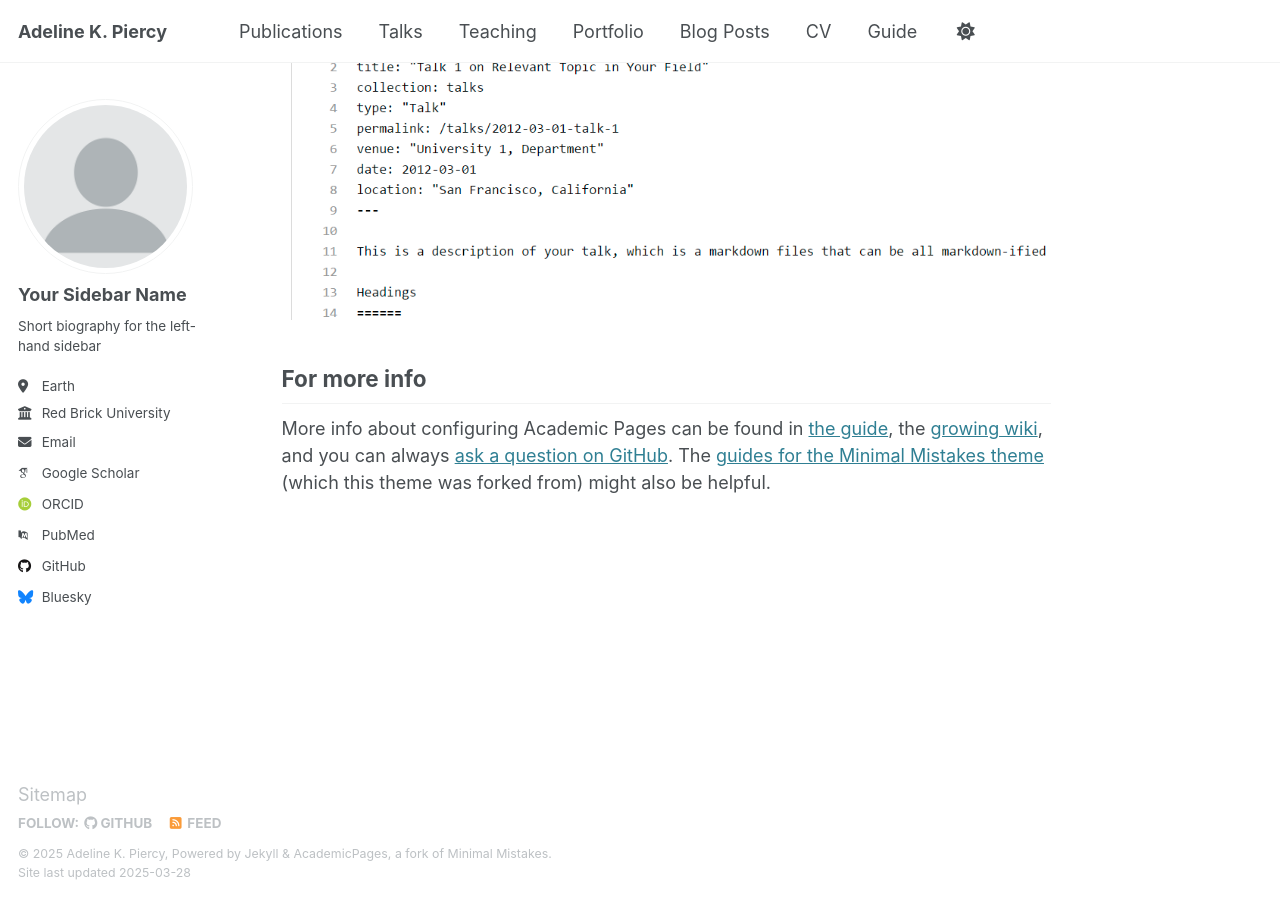
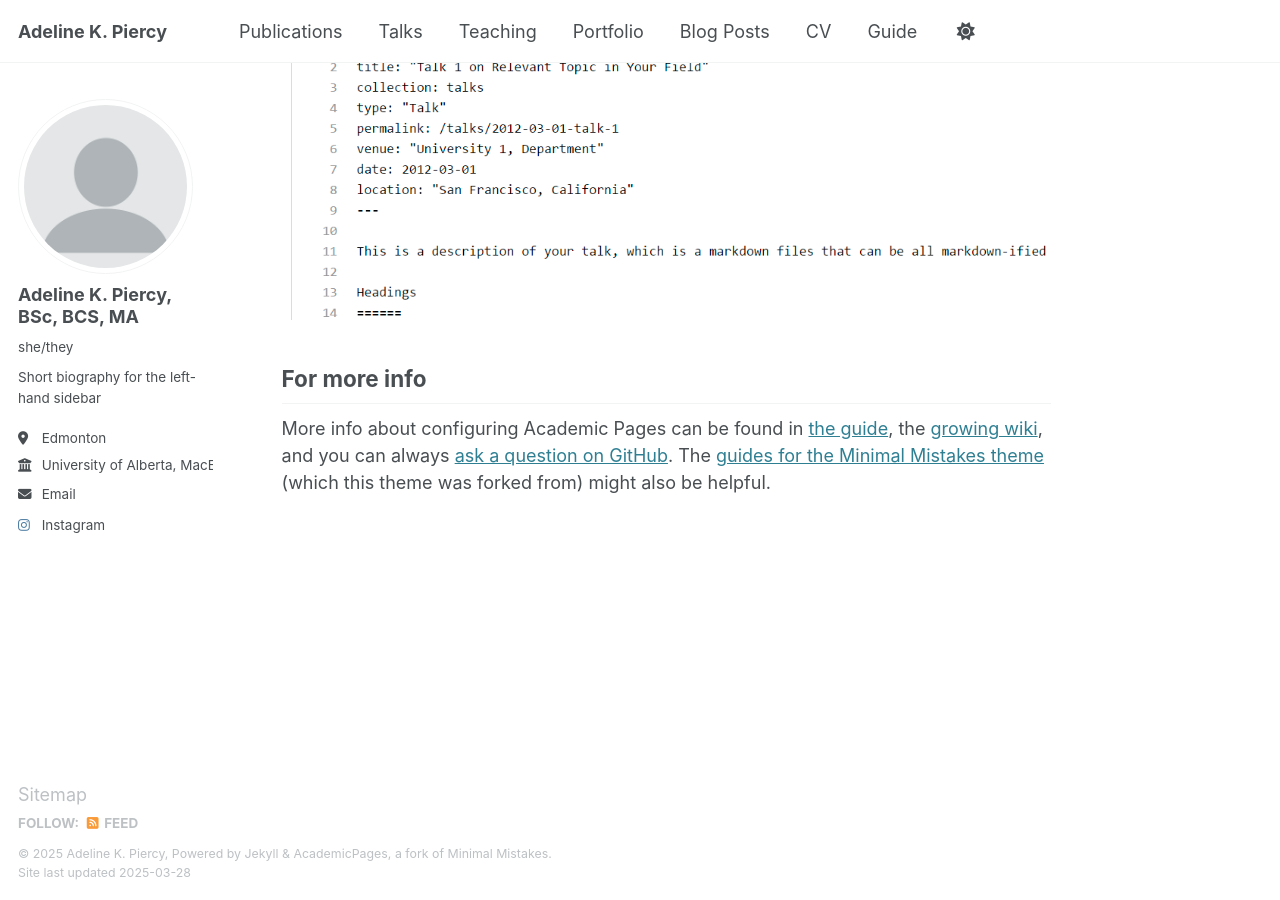
Before and after one commit to akpiercy/me, a Jekyll site: the page built from _pages/about.md, in a window 1280 px wide and 900 px high, scrolled down 2635 px. Built offline with Jekyll 4.4.1, drawn with Linux system fonts in a browser that asks for light colours; some web fonts are replaced.

Commit message:
Update _config.yml

```diff
--- a/_config.yml
+++ b/_config.yml
@@ -23,21 +23,21 @@ repository               : "me/akpiercy.github.io"
 author:
   # Biographic information
   avatar           : "profile.png"
-  name             : "Your Sidebar Name"
-  pronouns         : # example: "she/her"
+  name             : "Adeline K. Piercy, BSc, BCS, MA"
+  pronouns         : "she/they"
   bio              : "Short biography for the left-hand sidebar"
-  location         : "Earth"
-  employer         : "Red Brick University"
+  location         : "Edmonton"
+  employer         : "University of Alberta, MacEwan University"
   uri              : # URL
-  email            : "none@example.org"
+  email            : "akpiercy@ualberta.ca"
 
   # Academic websites
   arxiv            : # URL - Update with the correct link to your profile
-  googlescholar    : "https://scholar.google.com/citations?user=PS_CX0AAAAAJ"
+  googlescholar    : # "https://scholar.google.com/citations?user=PS_CX0AAAAAJ"
   impactstory      : # URL
-  orcid            : "http://orcid.org/yourorcidurl"
+  orcid            : # "http://orcid.org/yourorcidurl"
   semantic         : # URL
-  pubmed           : "https://www.ncbi.nlm.nih.gov/pubmed/?term=john+snow"
+  pubmed           : # "https://www.ncbi.nlm.nih.gov/pubmed/?term=john+snow"
   researchgate     : # URL
   scopus           : # URL
 
@@ -45,19 +45,19 @@ author:
   bitbucket        : # Username - Update with your username on the site
   codepen          : # Username
   dribbble         : # Username
-  github           : "academicpages"
+  github           : # "academicpages"
   kaggle           : # Username
   stackoverflow    : # User number or user number and name (i.e., use "1" or "1/jeff-atwood")
 
   # Social media
-  bluesky          : "bsky.app" # Replace this with you Bluesky username
+  bluesky          : # "bsky.app" # Replace this with you Bluesky username
   facebook         : # Username
   flickr           : # Username
   foursquare       : # Username
   goodreads        : # Username
   google_plus      : # Username
   keybase          : # Username
-  instagram        : # Username
+  instagram        : "https://www.instagram.com/adelinekpiercy/"
   lastfm           : # Username
   linkedin         : # Username
   mastodon         : # URL
```
